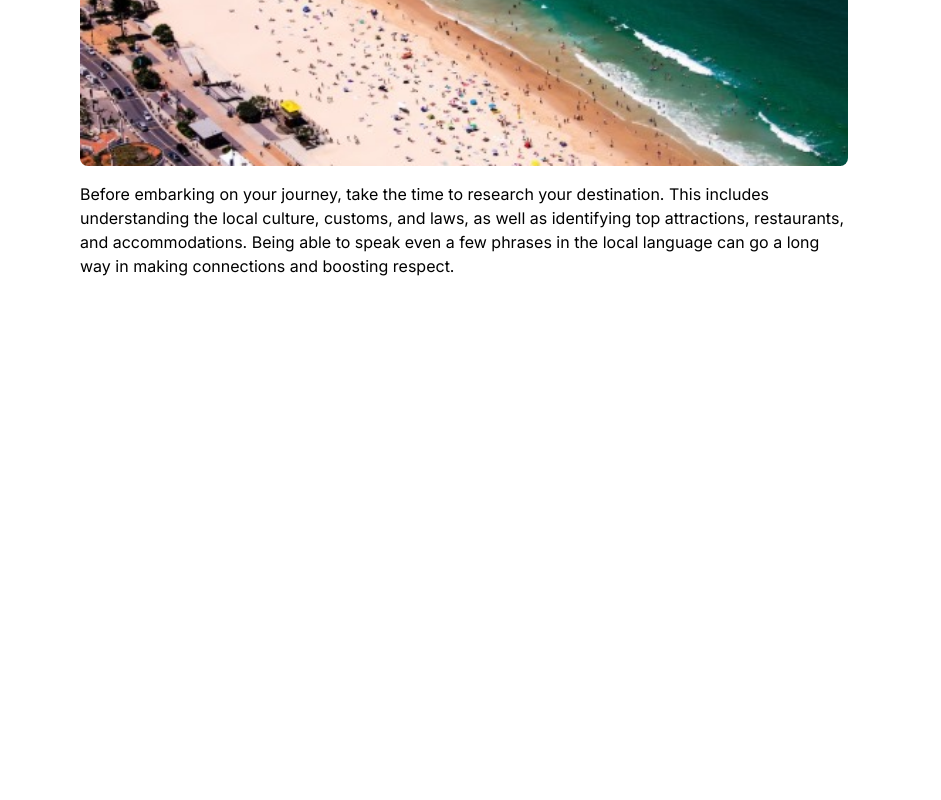
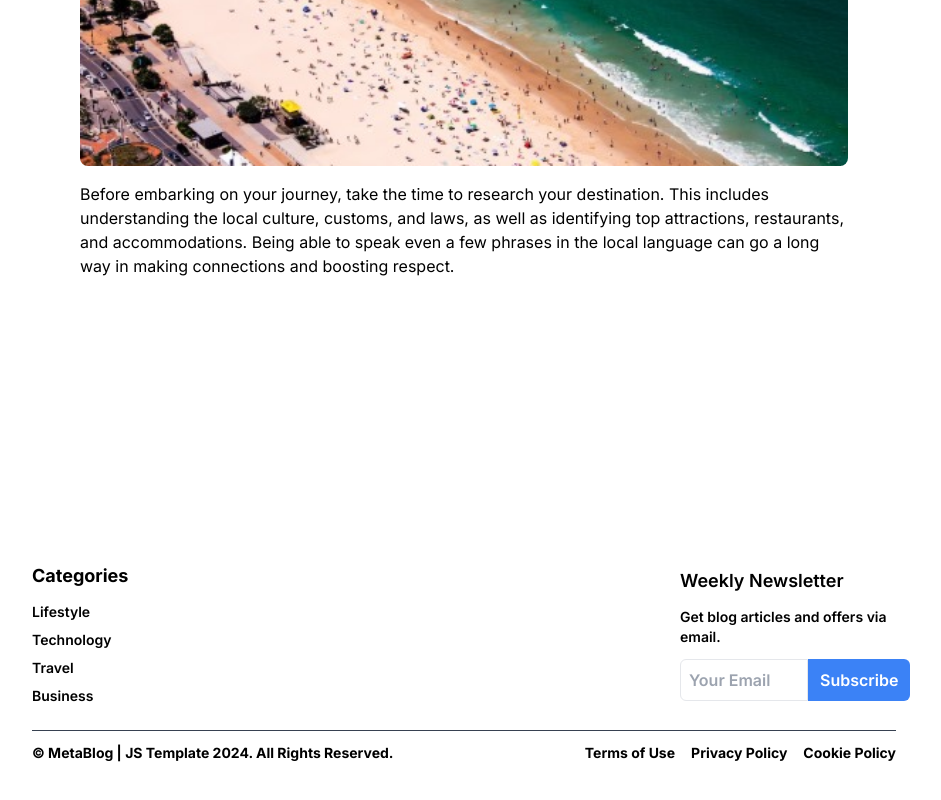
Before and after one commit to Ah815/Blog_App, a Next.js app: page /singleBlog in a window 1280 px wide. Shown: the part 336-1136 px from the top of the page, without its empty margins (176-1117 px from the left). Before the commit the page ends 858 px from the top, so only its background shows below. Built offline with nearby package versions, Linux system fonts and the light colour scheme; no server answers.

Commit message:
single page footer

```diff
--- a/src/app/singleBlog/page.jsx
+++ b/src/app/singleBlog/page.jsx
@@ -1,4 +1,5 @@
 "use client";
+import Footer from "@/components/Footer";
 import Navbar from "@/components/Navbar";
 import Image from "next/image";
 import React from "react";
@@ -63,6 +64,9 @@ const BlogPost = () => {
           </div>
         </div>
       </div>
+      <div>
+        <Footer />
+      </div>
     </>
   );
 };
```
